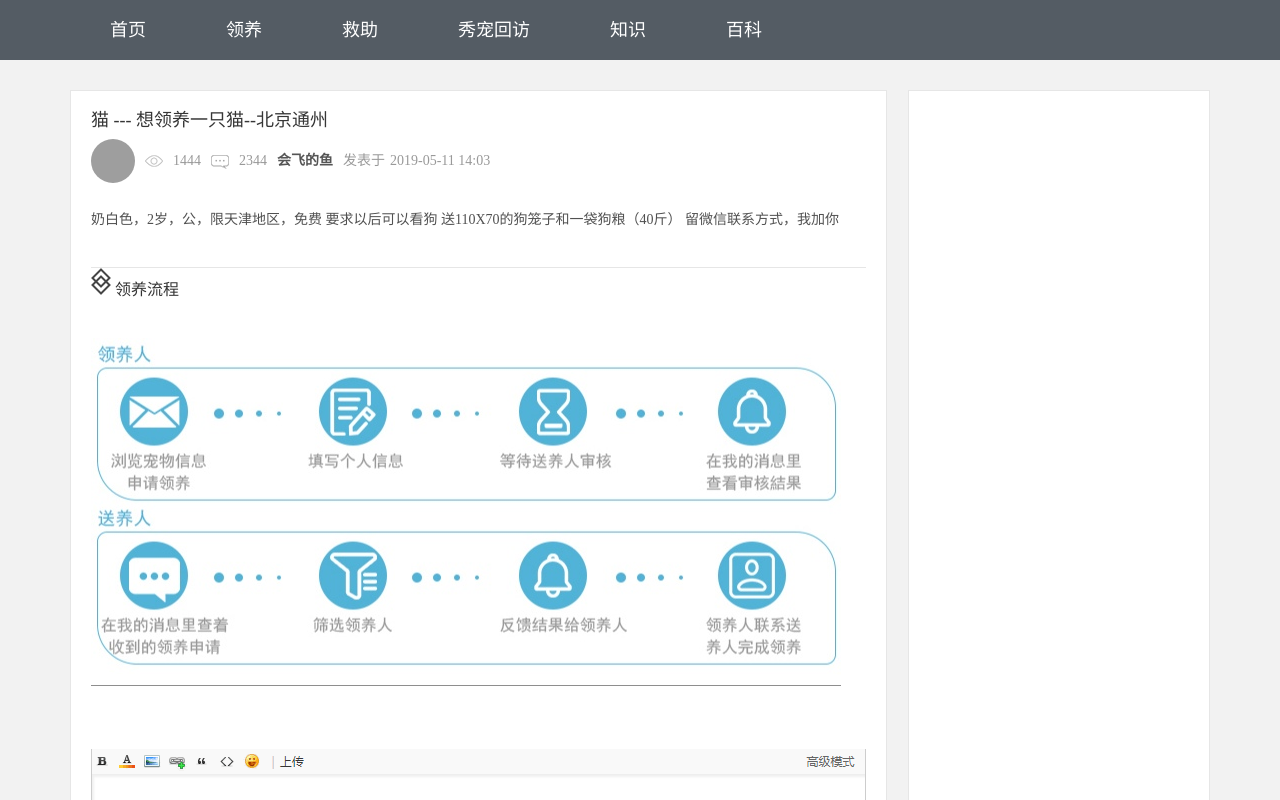
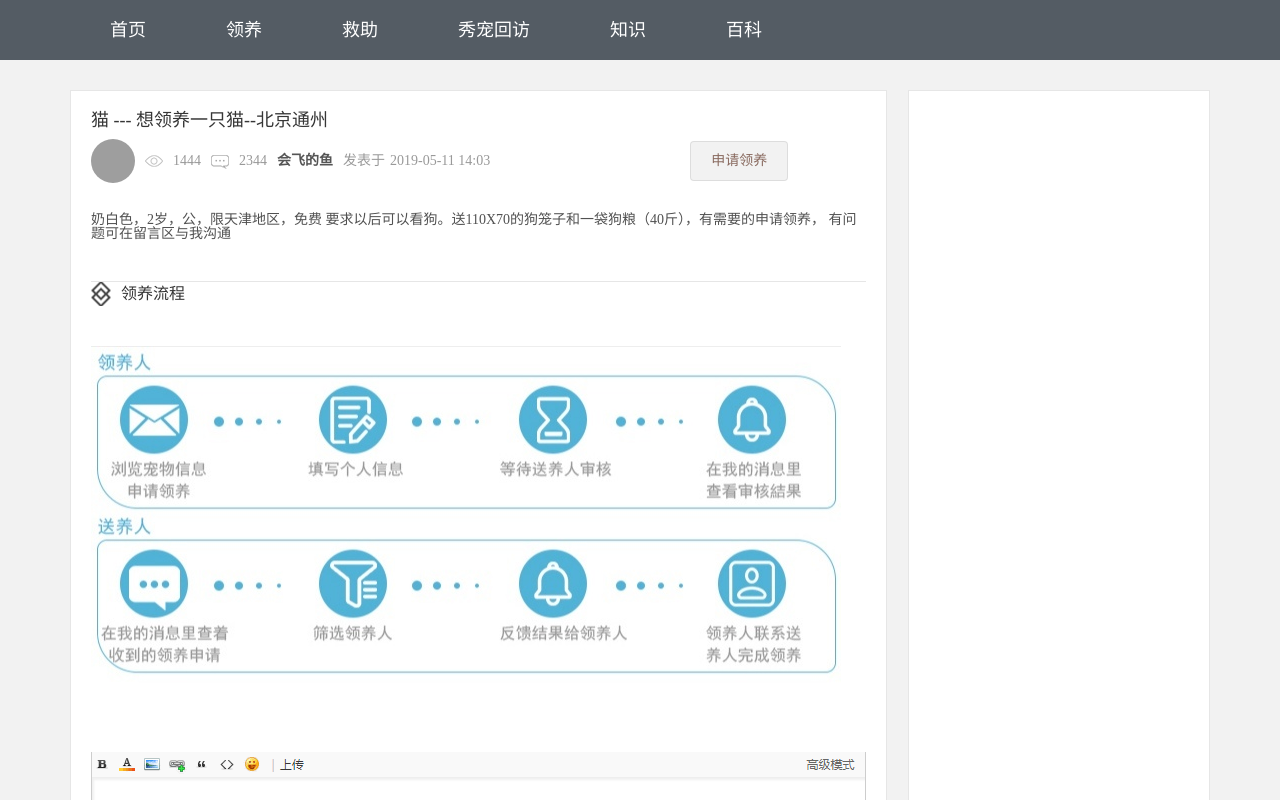
Before and after one commit to pzs616358428/petadopt-user, a Vue app: page /adopt-detail in a window 1280 px wide. Shown: the top 800 px of the page. Built offline with nearby package versions, Linux system fonts and the light colour scheme; grey boxes are pictures that could not be loaded.

Commit message:
领养详情完善

```diff
--- a/src/modules/adopt/AdoptDetail.vue
+++ b/src/modules/adopt/AdoptDetail.vue
@@ -13,16 +13,16 @@
                 <a href="javascript:;" class="member-name">会飞的鱼</a>
                 发表于
                 <span class="date">2019-05-11 14:03</span>
+                <el-button type="warning" plain>申请领养</el-button>
             </div>
             <div class="content-wrapper">
                 <p style="font-size: 14px;color: #515151;">
                     奶白色，2岁，公，限天津地区，免费
-                    要求以后可以看狗
-                    送110X70的狗笼子和一袋狗粮（40斤）
-                    留微信联系方式，我加你
+                    要求以后可以看狗。送110X70的狗笼子和一袋狗粮（40斤），有需要的申请领养，
+                    有问题可在留言区与我沟通
                 </p>
                 <div>
-                    <p class="process"><img class="icon" src="../../../static/img/icon.png">领养流程</p>
+                    <p class="process">领养流程</p>
                     <img src="../../../static/img/process.jpeg">
                 </div>
             </div>
@@ -36,7 +36,12 @@
 
 <script>
     export default {
-        name: "AdoptDetail"
+        name: "AdoptDetail",
+        data() {
+            return {
+                textarea: ''
+            }
+        }
     }
 </script>
 
@@ -87,13 +92,25 @@
                     color #555
                 .date
                     margin-left 5px
+                .el-button--warning
+                    position relative
+                    left 200px
+                    color #795548de
+                    background #9e9e9e21
+                    border-color #9e9e9e40
+                    &:hover
+                        background-color #d2d2d2
             .content-wrapper
                 box-sizing border-box
                 padding 30px 0
                 .process
+                    font-size: 16px
+                    line-height: 1.5em
+                    padding-left: 30px
+                    font-weight normal
                     color #333
-                    font-size 16px
                     margin 40px 0px
+                    background url("../../../static/img/icon.png") no-repeat left center
                     border-top 1px solid #e6e6e6
                     .icon
                         margin-right 4px
```
Also changed, not shown: static/img/process.jpeg.
